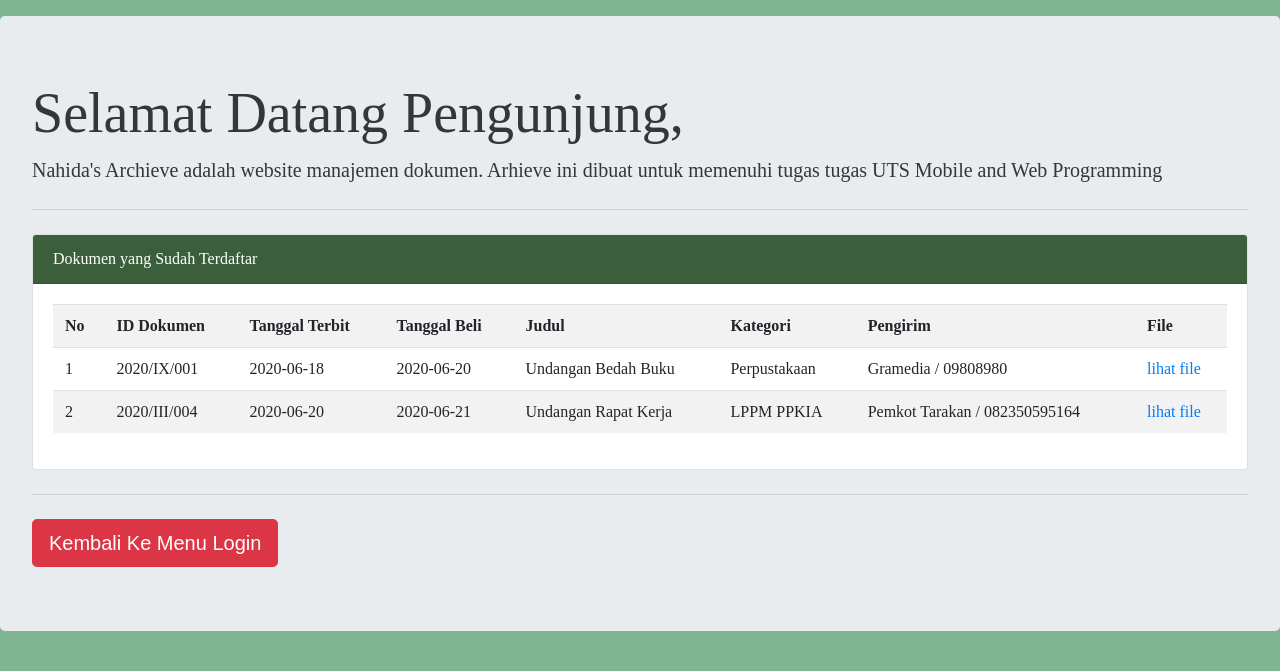
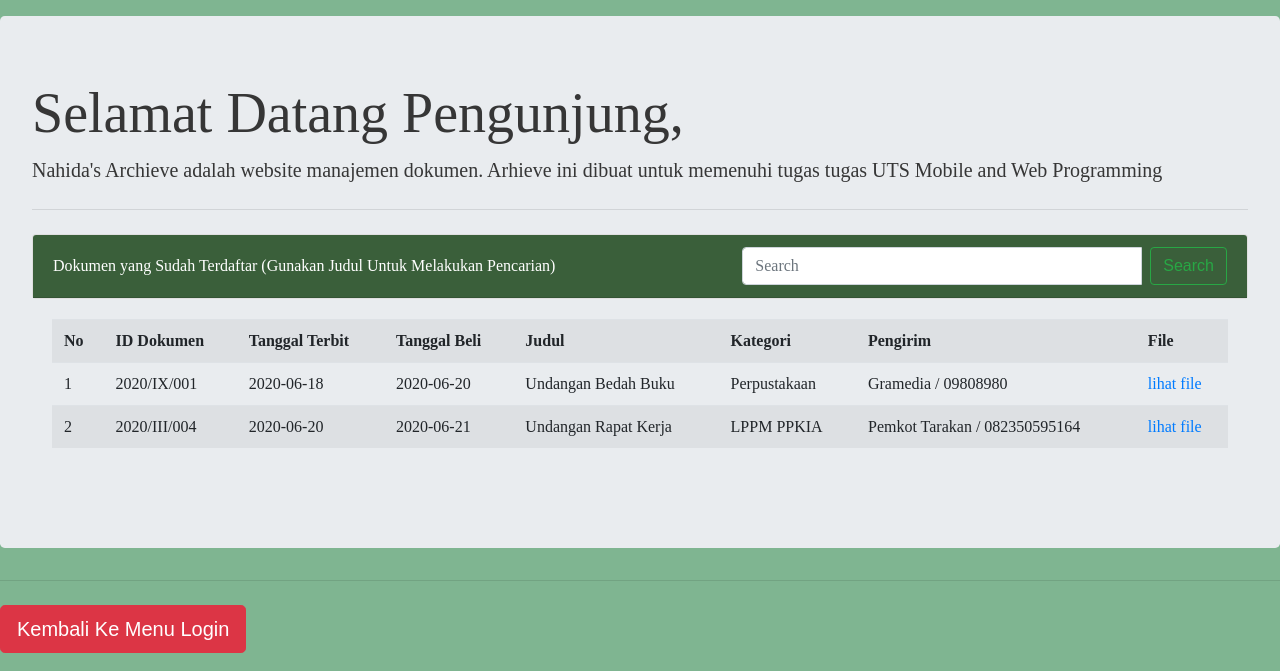
Before and after one commit to LadyCharmine/earsip, a PHP site: page /noakun.php in a window 1280 px wide. Shown: the top 671 px of the page. Run offline with PHP 8.4, Linux system fonts and the light colour scheme; data comes from the database, SQL or seed files in the repository.

Commit message:
Add files via upload

```diff
--- a/noakun.php
+++ b/noakun.php
@@ -24,13 +24,13 @@
       background-color: #7fb591 !important;
     }
 
-      h1{
+    h1 {
       color: #363636;
       font-family: Showcard Gothic;
     }
 
-      .a1{
-      color : #363636;
+    .a1 {
+      color: #363636;
       font-family: Daddysgirl;
       font-size: 20px;
     }
@@ -60,20 +60,23 @@
       font-size: 17px;
     }
 
+    .custom-search {
+      width: 400px !important;
+      /* Sesuaikan lebar yang diinginkan */
+    }
   </style>
 </div>
 
 <div id="css1">
   <style>
-
-  .a2{
-  color : #363636;
+    .a2 {
+      color: #363636;
       font-family: Daddysgirl;
       font-size: 20px;
     }
 
-  .lead{
-  color : #363636;
+    .lead {
+      color: #363636;
       font-family: Daddysgirl;
       font-size: 20px;
     }
@@ -81,28 +84,33 @@
     .btn {
       font-family: "Showcard Gothic", sans-serif;
     }
+
     .btn {
       font-family: "Showcard Gothic", sans-serif;
     }
-	.card-header{
+
+    .card-header {
       font-family: Daddysgirl;
     }
-	label{
+
+    label {
       font-family: Daddysgirl;
     }
+
     .card-header {
       background-color: #3a5f3a !important;
     }
+
     .table {
       font-family: Daddysgirl;
       font-size: 16px;
     }
-	.btn-info{
+
+    .btn-info {
       background-color: #363636;
       border-color: #363636;
       font-family: "Showcard Gothic", sans-serif;
     }
-
   </style>
 </div>
 
@@ -113,8 +121,17 @@
   <hr class="my-4">
 
   <div class="card mt-3">
-  <div class="card-header bg-info text-white ">
-    Dokumen yang Sudah Terdaftar
+    <div class="card-header bg-info text-white">
+      <div class="d-flex align-items-center justify-content-between">
+        <span>Dokumen yang Sudah Terdaftar (Gunakan Judul Untuk Melakukan Pencarian)</span>
+        <form class="form-inline my-2 my-lg-0" action="" method="GET">
+          <div class="input-group">
+            <input class="form-control custom-search mr-2" type="search" name="keyword" placeholder="Search" aria-label="Search">
+            <button class="btn btn-outline-success" type="submit" value="search">Search</button>
+          </div>
+        </form>
+      </div>
+    </div>
   </div>
   <div class="card-body">
     <table class="table table-borderd table-hovered table-striped">
@@ -129,8 +146,8 @@
         <th>File</th>
       </tr>
       <?php
-    		$tampil = mysqli_query($koneksi, "
-    				  SELECT
+      $keyword = isset($_GET['keyword']) ? $_GET['keyword'] : "";
+      $query = "SELECT
                tbl_arsip.*,
                tbl_departemen.nama_departemen,
                tbl_pengirim_surat.nama_pengirim, tbl_pengirim_surat.no_hp
@@ -138,28 +155,28 @@
                tbl_arsip, tbl_departemen, tbl_pengirim_surat
           WHERE
                tbl_arsip.id_departemen = tbl_departemen.id_departemen
-    				  	and tbl_arsip.id_pengirim = tbl_pengirim_surat.id_pengirim_surat
-    				  ");
+               AND tbl_arsip.id_pengirim = tbl_pengirim_surat.id_pengirim_surat
+               AND tbl_arsip.prihal LIKE '%$keyword%'";
+      $tampil = mysqli_query($koneksi, $query);
       $no = 1;
-    		while($data = mysqli_fetch_array($tampil)) :
-
+      while ($data = mysqli_fetch_array($tampil)) :
       ?>
         <tr>
-    		<td><?=$no++?></td>
-    		<td><?=$data['no_surat']?></td>
-    		<td><?=$data['tanggal_surat']?></td>
-    		<td><?=$data['tanggal_diterima']?></td>
-    		<td><?=$data['prihal']?></td>
-    		<td><?=$data['nama_departemen']?></td>
-    		<td><?=$data['nama_pengirim']?> / <?=$data['no_hp']?></td>
+          <td><?= $no++ ?></td>
+          <td><?= $data['no_surat'] ?></td>
+          <td><?= $data['tanggal_surat'] ?></td>
+          <td><?= $data['tanggal_diterima'] ?></td>
+          <td><?= $data['prihal'] ?></td>
+          <td><?= $data['nama_departemen'] ?></td>
+          <td><?= $data['nama_pengirim'] ?> / <?= $data['no_hp'] ?></td>
           <td>
             <?php
             //uji apakah file nya ada atau tidak
-    				if(empty($data['file'])){
+            if (empty($data['file'])) {
               echo " - ";
-    				}else{
+            } else {
             ?>
-    				<a href="file/<?=$data['file']?>" target="$_blank"> lihat file </a>
+              <a href="file/<?= $data['file'] ?>" target="_blank">lihat file</a>
             <?php
             }
             ?>
```
Lines whose indentation alone changed are shown as unchanged.
